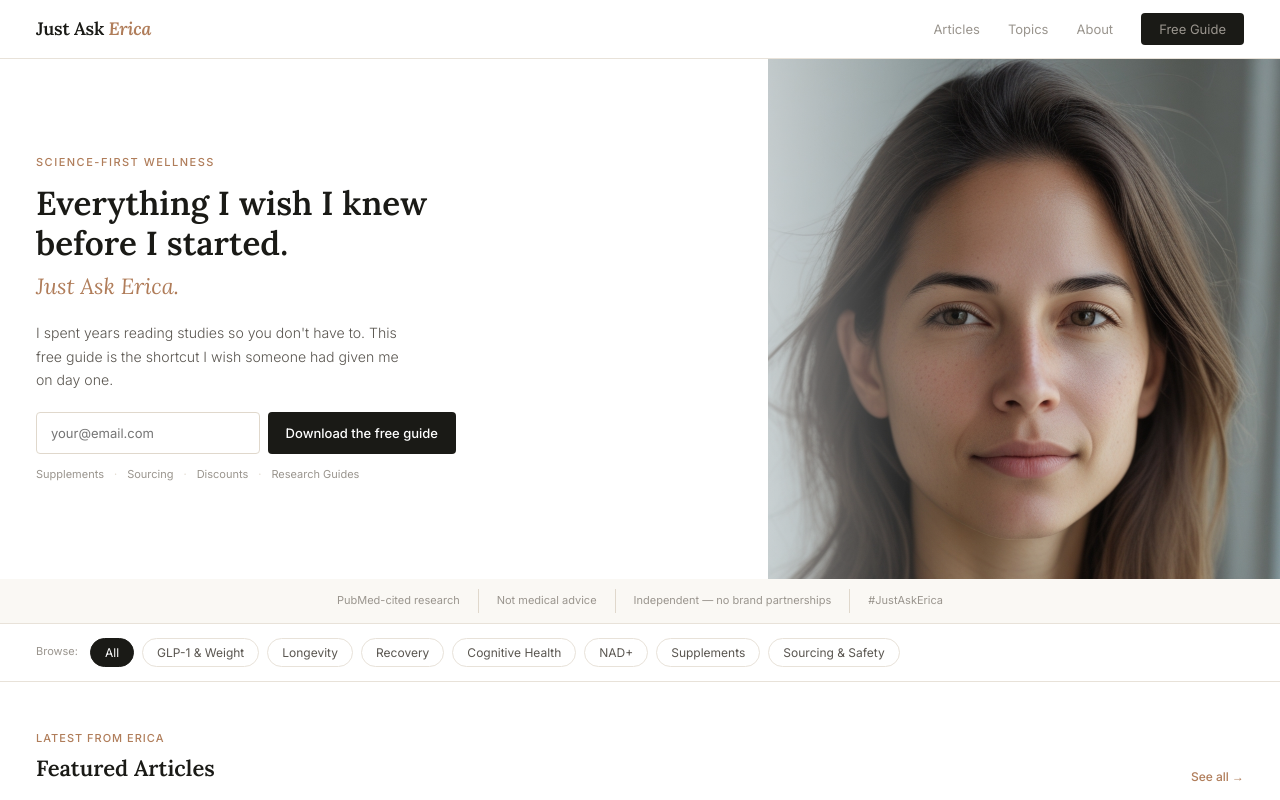
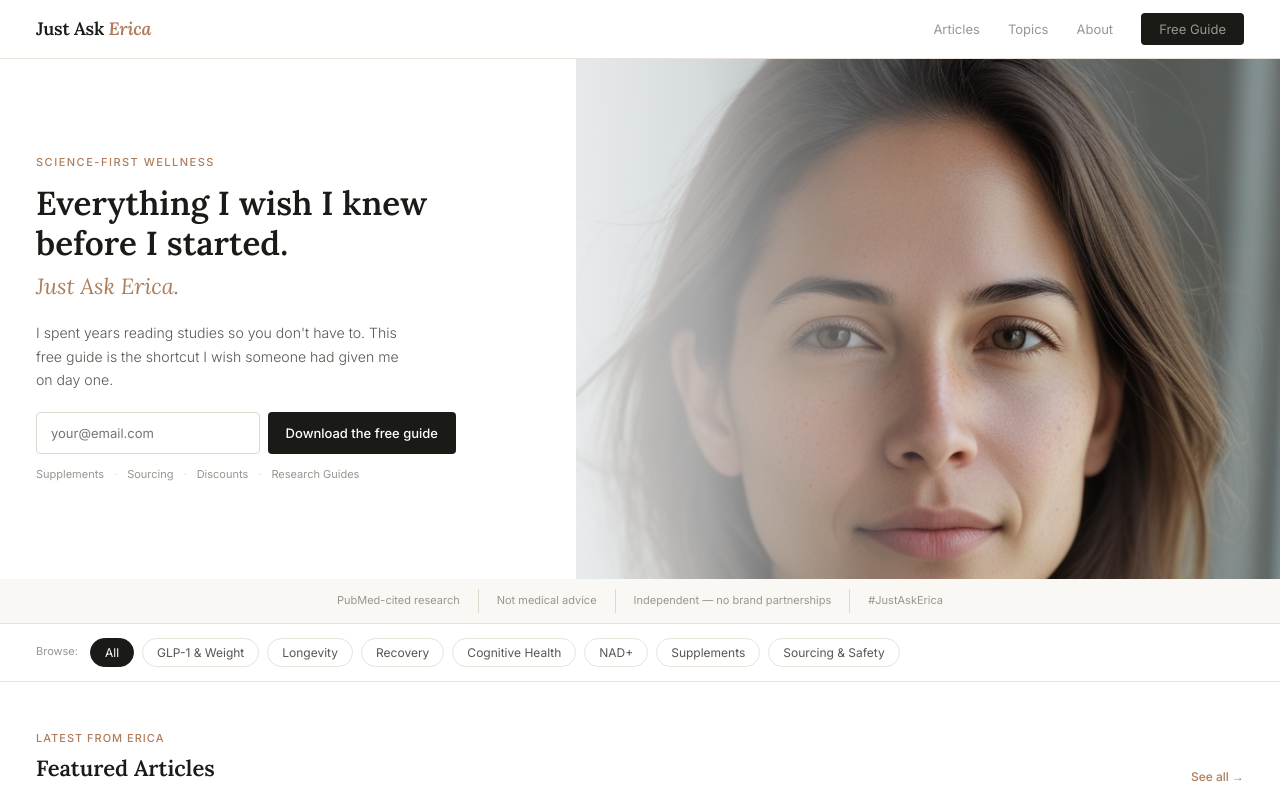
Before and after one commit to zbrizzle/justaskerica, a plain HTML site: page index.html in a window 1280 px wide. Shown: the top 800 px of the page. Drawn offline with Linux system fonts and the light colour scheme.

Commit message:
Update style.css

```diff
--- a/css/style.css
+++ b/css/style.css
@@ -138,9 +138,9 @@ button { cursor: pointer; font-family: var(--font-sans); border: none; }
   top: 0;
   right: 0;
   height: 100%;
-  width: 40%;
+  width: 55%;
   object-fit: cover;
-  object-position: 15% 20%;
+  object-position: 15% 25%;
 }
 .hero-photo-placeholder {
   position: absolute;
```
